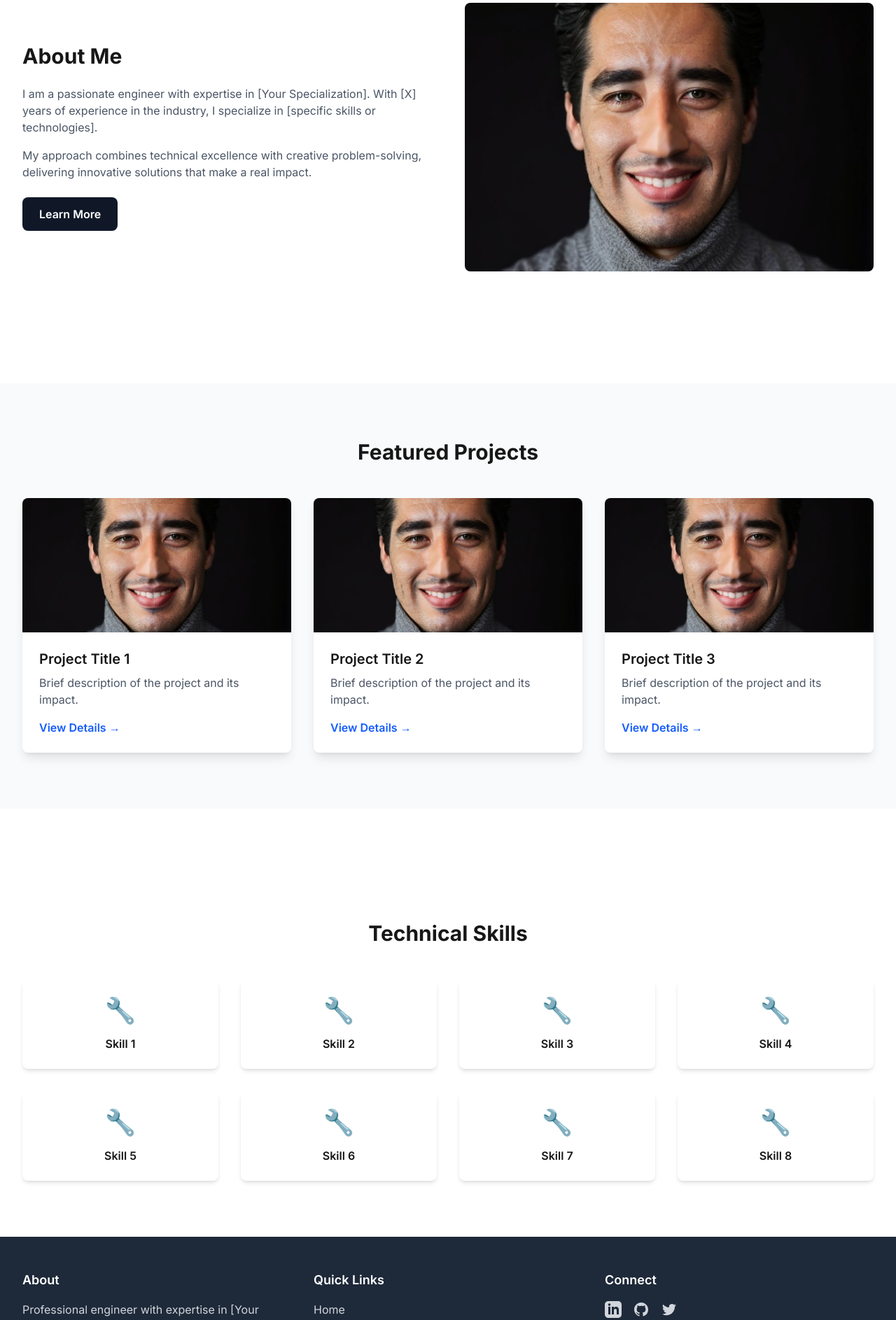
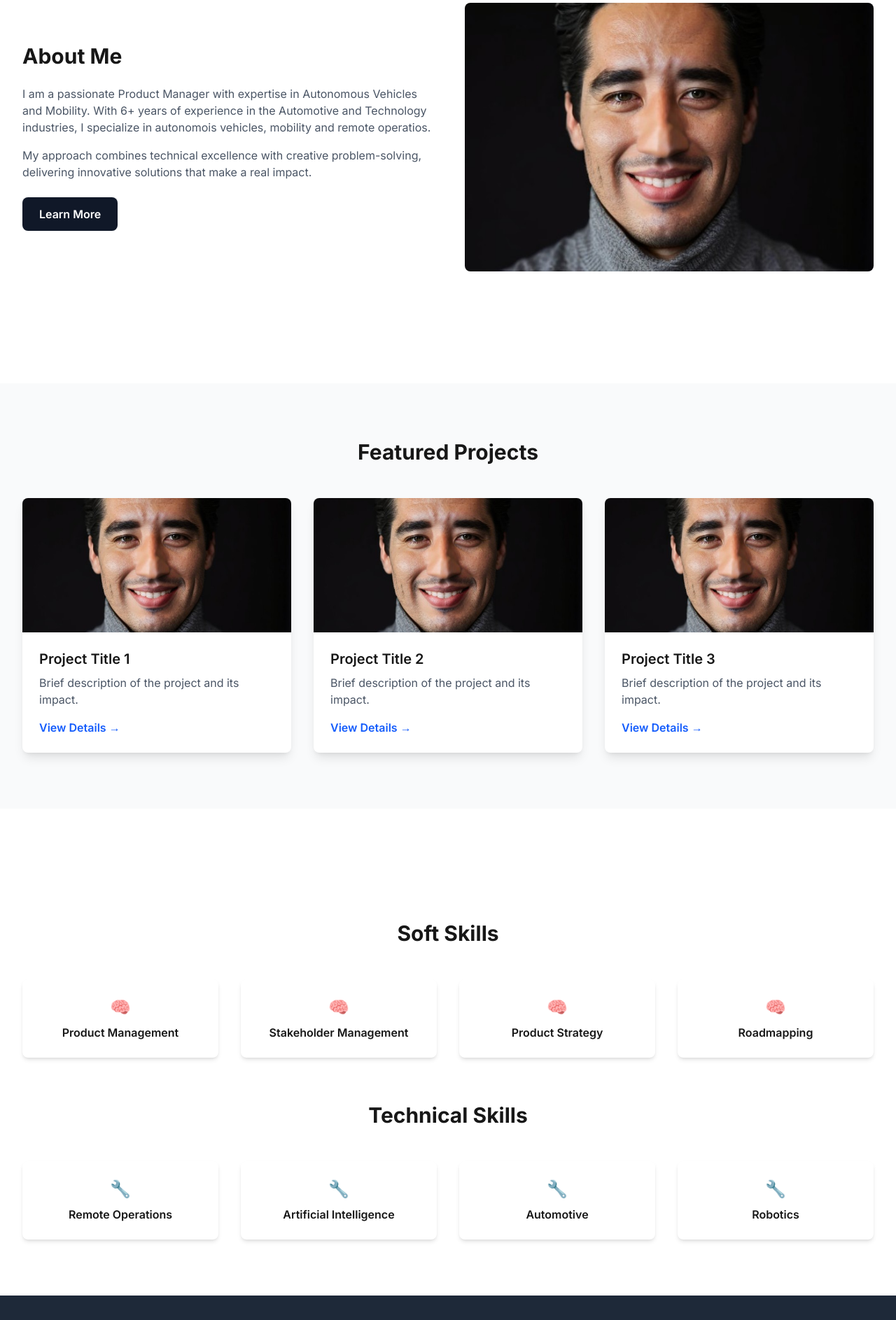
Before and after one commit to aguilerap-jc/aguilerapjc-portfolio-site, a Next.js app: page / in a window 1280 px wide. Shown: the part 1020-2907 px from the top of the page at 70% size. Built offline with nearby package versions, Linux system fonts and the light colour scheme.

Commit message:
Updated about me and skills

```diff
--- a/src/app/page.tsx
+++ b/src/app/page.tsx
@@ -46,9 +46,8 @@ export default function Home() {
           <div>
             <h2 className="text-3xl font-bold mb-6">About Me</h2>
             <p className="text-gray-600 mb-4">
-              I am a passionate engineer with expertise in [Your Specialization].
-              With [X] years of experience in the industry, I specialize in
-              [specific skills or technologies].
+              I am a passionate Product Manager with expertise in Autonomous Vehicles and Mobility.
+              With 6+ years of experience in the Automotive and Technology industries, I specialize in autonomois vehicles, mobility and remote operatios.
             </p>
             <p className="text-gray-600 mb-6">
               My approach combines technical excellence with creative problem-solving,
@@ -107,14 +106,26 @@ export default function Home() {
 
       {/* Skills Section */}
       <section className="max-w-7xl mx-auto px-4 sm:px-6 lg:px-8 py-20">
-        <h2 className="text-3xl font-bold text-center mb-12">Technical Skills</h2>
+        <h3 className="text-3xl font-bold text-center mb-12">Soft Skills</h3>
         <div className="grid grid-cols-2 md:grid-cols-4 gap-8">
-          {['Skill 1', 'Skill 2', 'Skill 3', 'Skill 4', 'Skill 5', 'Skill 6', 'Skill 7', 'Skill 8'].map((skill) => (
+          {['Product Management', 'Stakeholder Management', 'Product Strategy', 'Roadmapping'].map((skill) => (
             <div
               key={skill}
               className="bg-white p-6 rounded-lg shadow-md text-center hover:shadow-lg transition-shadow"
-            >
-              <div className="text-4xl mb-4">🔧</div>
+>
+              <div className="text-2xl mb-2">🧠</div>
+              <h3 className="font-semibold">{skill}</h3>
+            </div>
+          ))}
+        </div>
+        <h3 className="text-3xl font-bold text-center mt-16 mb-12">Technical Skills</h3>
+        <div className="grid grid-cols-2 md:grid-cols-4 gap-8">
+          {['Remote Operations', 'Artificial Intelligence', 'Automotive', 'Robotics'].map((skill) => (
+            <div
+              key={skill}
+              className="bg-white p-6 rounded-lg shadow-md text-center hover:shadow-lg transition-shadow"
+>
+              <div className="text-2xl mb-2">🔧</div>
               <h3 className="font-semibold">{skill}</h3>
             </div>
           ))}
--- a/src/components/Footer.tsx
+++ b/src/components/Footer.tsx
@@ -8,8 +8,8 @@ export default function Footer() {
           <div>
             <h3 className="text-lg font-semibold mb-4">About</h3>
             <p className="text-gray-300">
-              Professional engineer with expertise in [Your Specialization].
-              Passionate about creating innovative solutions and sharing knowledge.
+              I am a passionate Product Manager with expertise in Autonomous Vehicles and Mobility. With 6+ years of experience in the Automotive and Technology industries, I specialize in autonomois vehicles, mobility and remote operatios.
+              My approach combines technical excellence with creative problem-solving, delivering innovative solutions that make a real impact.
             </p>
           </div>
 
```
